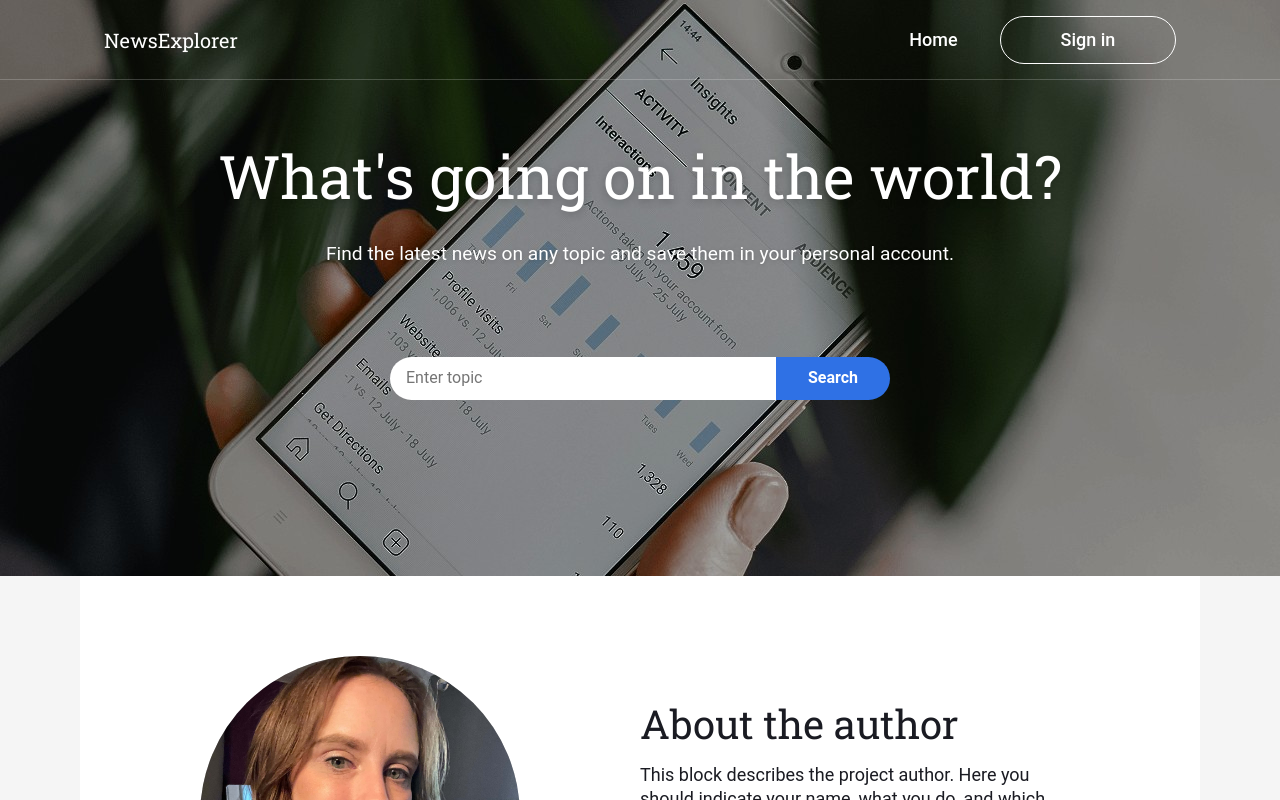
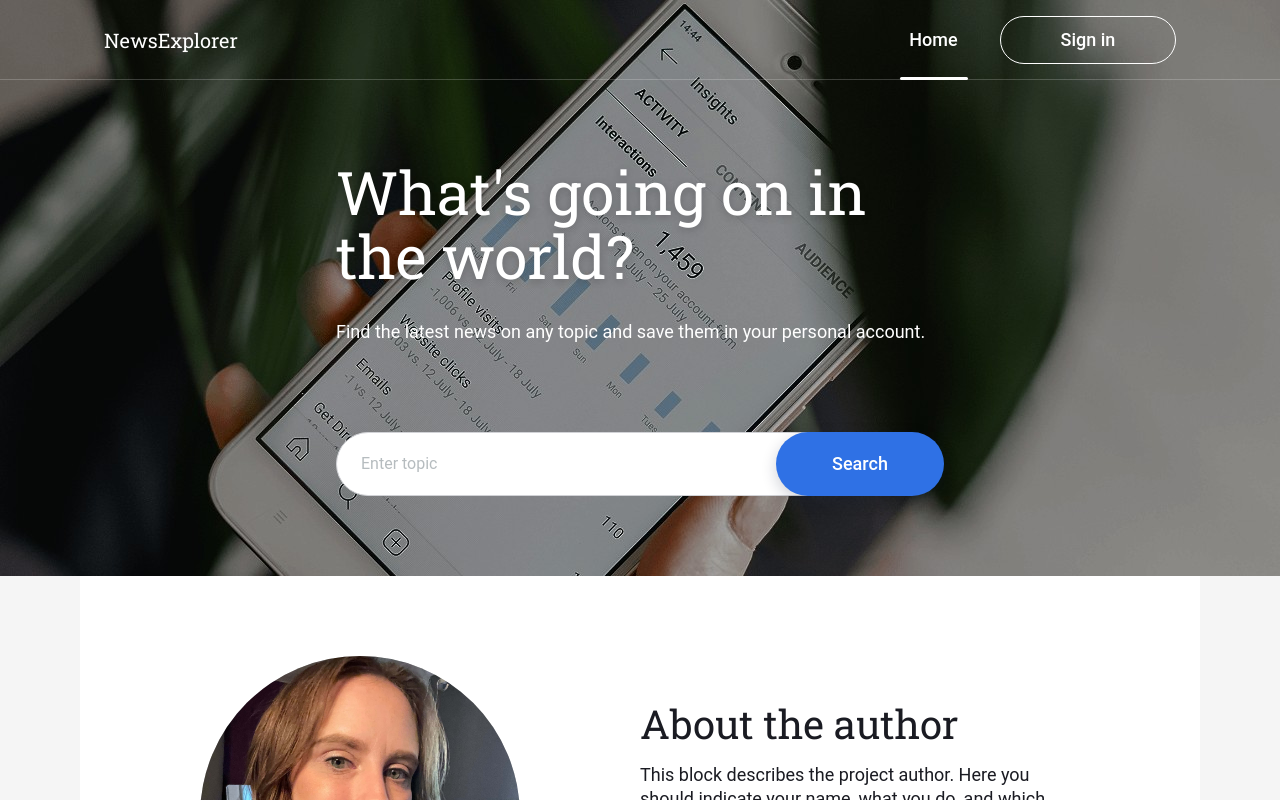
Before and after one commit to ruthlessrebekah/news-explorer-frontend, a React (Vite) app: page / in a window 1280 px wide. Shown: the top 800 px of the page. Built offline with nearby package versions, Linux system fonts and the light colour scheme.

Commit message:
Refactor search bar for Figma-accurate overlap, spacing, and alignment

```diff
--- a/src/components/Header/Header.css
+++ b/src/components/Header/Header.css
@@ -1,3 +1,20 @@
+.Header__saved-underline {
+  display: none;
+}
+
+/* Show underline only on saved news page (Header--black) */
+.Header--black .Header__nav-link--saved .Header__saved-underline {
+  display: block;
+  position: absolute;
+  left: 50%;
+  transform: translateX(-50%);
+  bottom: -28px;
+  width: 178px;
+  height: 3px;
+  background: #1a1b22;
+  border-radius: 2px;
+  z-index: 2;
+}
 /* Saved articles button (main page, Figma spec) */
 .Header__nav-link.Header__nav-link--saved {
   max-width: 114px;
@@ -16,8 +33,8 @@
   margin-right: 64px;
   display: block;
   white-space: nowrap;
-  overflow: hidden;
   text-overflow: ellipsis;
+  position: relative;
 }
 /* Header overlays hero, full width background and border */
 .Header {
@@ -113,9 +130,28 @@
 
 /* Home link underline (active) */
 .Header__nav-link--active {
-  border-bottom: 3px solid #fff;
+  border-bottom: none;
   border-radius: 0;
   padding-bottom: 0;
+  position: relative;
+}
+
+.Header__home-underline {
+  display: none;
+}
+
+/* Show underline only on main page (not .Header--black) */
+.Header:not(.Header--black) .Header__nav-link--active .Header__home-underline {
+  display: block;
+  position: absolute;
+  left: 50%;
+  transform: translateX(-50%);
+  bottom: -16px; /* 1px gap above border, 3px line, sits above border-bottom */
+  width: 68px;
+  height: 3px;
+  background: #fff;
+  border-radius: 2px;
+  z-index: 2;
 }
 
 /* Sign in button */
@@ -308,7 +344,7 @@
     line-height: 24px;
   }
 
-  .Header__nav-signin {
+  .Header__nav-link--signin {
     width: 152px; /* Tablet spec */
     height: 40px; /* Tablet spec */
     font-family: "Roboto", Arial, sans-serif;
--- a/src/components/Header/Header.jsx
+++ b/src/components/Header/Header.jsx
@@ -13,9 +13,13 @@ export default function Header({
 }) {
   return (
     <header
-      className={`Header${isLoggedIn ? " Header--logged-in" : ""}${
-        isBlack ? " Header--black" : ""
-      }`}
+      className={[
+        "Header",
+        isLoggedIn && "Header--logged-in",
+        isBlack && "Header--black",
+      ]
+        .filter(Boolean)
+        .join(" ")}
     >
       <div className="Header__container">
         <a href="/" className="Header__logo" aria-label="Go to main page">
@@ -27,6 +31,7 @@ export default function Header({
             className="Header__nav-link Header__nav-link--home Header__nav-link--active"
           >
             Home
+            <span className="Header__home-underline" />
           </a>
           {!isLoggedIn && (
             <button
@@ -45,6 +50,7 @@ export default function Header({
                 onClick={onSavedArticles}
               >
                 Saved articles
+                <span className="Header__saved-underline" />
               </button>
               <button
                 className="Header__logout-button"
@@ -67,4 +73,3 @@ export default function Header({
     </header>
   );
 }
-// ...existing code...
--- a/src/components/Main/Main.css
+++ b/src/components/Main/Main.css
@@ -136,74 +136,135 @@
   font-weight: 400;
   font-size: 60px;
   line-height: 64px;
-  letter-spacing: 0px;
+  width: 608px;
+  height: 128px;
+  margin-top: 80px;
+  margin-bottom: 0;
+  margin-left: 0;
+  margin-right: 0;
+  text-align: left;
+  letter-spacing: 0;
   opacity: 1;
-  margin: 0;
-  text-align: left;
   text-shadow: 0 2px 8px rgba(0, 0, 0, 0.2);
 }
 
 .Main__subtitle {
-  font-size: 1.2rem;
+  /* Search bar flex wrapper for seamless overlap */
+  /* (removed invalid nested .Main__search-bar) */
+  width: 608px;
+  height: 24px;
+  font-family: "Roboto", Arial, sans-serif;
+  font-size: 18px;
   font-weight: 400;
+  line-height: 24px;
   margin-top: 32px;
   margin-bottom: 0;
-  text-align: center;
-  text-shadow: 0 1px 4px rgba(0, 0, 0, 0.15);
+  text-align: left;
+  letter-spacing: 0;
+  opacity: 1;
+  text-shadow: none;
+}
+/* Search bar flex wrapper for seamless overlap */
+.Main__search-bar {
+  display: flex;
+  width: 608px;
+  position: relative;
+  align-items: center;
+  margin: 88px auto 0 auto; /* Ensuring spacing is 88px under subtitle */
+  justify-content: center;
 }
 
 /* Search bar */
 .Main__search {
   display: flex;
-  justify-content: center;
+  justify-content: flex-start;
   align-items: center;
-  width: 100%;
-  max-width: 500px;
-  margin: 88px auto 2rem auto;
+  width: 472px;
+  height: 64px;
+  border: 1px solid #d1d2d6;
+  border-radius: 100px 0 0 100px;
+  background: #fff;
+  position: relative;
+  box-sizing: border-box;
+  display: flex;
+  align-items: center;
+  padding: 0;
+  z-index: 1;
 }
 
 .Main__search-input {
-  flex: 1;
-  padding: 0.75rem 1rem;
-  border-radius: 2rem 0 0 2rem;
+  width: 376px;
+  height: 22px;
+  padding: 21px 24px;
   border: none;
-  font-size: 1rem;
+  border-radius: 100px;
+  font-family: "Roboto", Arial, sans-serif;
+  font-size: 16px;
+  font-weight: 400;
+  line-height: 22px;
+  color: #1a1b22;
+  background: transparent;
+  z-index: 1;
+  box-sizing: border-box;
+  margin: 0;
+  flex: 1 1 auto;
+  min-width: 0;
+}
+
+/* Remove default outline/border on search input focus */
+.Main__search-input:focus {
+  outline: none;
+  box-shadow: none;
+}
+
+.Main__search-input::placeholder {
+  width: 376px;
+  height: 22px;
+  font-family: "Roboto", Arial, sans-serif;
+  font-size: 16px;
+  font-weight: 400;
+  line-height: 22px;
+  color: #b6bcbf;
+  opacity: 1;
 }
 
 .Main__search-button {
-  padding: 0.75rem 2rem;
-  border-radius: 0 2rem 2rem 0;
+  width: 168px;
+  height: 64px;
   border: none;
-  color: #ffffff;
-  font-size: 1rem;
-  font-weight: 600;
+  border-radius: 100px;
+  background: #2f71e5;
+  color: #fff;
+  font-family: "Roboto", Arial, sans-serif;
+  font-size: 18px;
+  font-weight: 500;
+  line-height: 24px;
   cursor: pointer;
+  box-shadow: 0px 5px 15px 0px #0e1a3933;
   transition: background-color 0.15s ease, color 0.15s ease;
+  margin-left: -32px;
+  z-index: 2;
+  box-sizing: border-box;
+  flex-shrink: 0;
+  padding: 0;
+  position: static;
 }
 
-/* Search button states per Figma */
-.Main__search-button--idle {
-  background-color: #2f71e5; /* text not entered */
-}
-.Main__search-button--idle:hover {
-  background-color: #2f71e5; /* remains same when empty */
-}
-.Main__search-button--idle:active {
-  background-color: #2f71e5; /* remains same when empty */
+.Main__search-button:hover,
+.Main__search-button--ready:hover {
+  background: #347eff;
 }
 
-.Main__search-button--ready {
-  background-color: #2f71e5; /* base color when text entered */
+.Main__search-button:active,
+.Main__search-button--ready:active,
+.Main__search-button--ready.Main__search-button--active {
+  background: #2a65cc;
 }
-.Main__search-button--ready:hover {
-  background-color: #347eff; /* hover when text entered */
-}
-.Main__search-button--ready:active {
-  background-color: #2a65cc; /* on click when text entered */
-}
-/* Ensure keyboard Enter submit also shows active color */
-.Main__search-button--ready.Main__search-button--active {
-  background-color: #2a65cc;
+
+/* Disabled/idle state: keep default color, no hover/active effect needed */
+.Main__search-button--idle {
+  background: #2f71e5;
+  pointer-events: none;
 }
 
 .Main__search-error {
--- a/src/components/Main/Main.jsx
+++ b/src/components/Main/Main.jsx
@@ -80,6 +80,7 @@ function Main({
             Find the latest news on any topic and save them in your personal
             account.
           </p>
+          <div className="Main__search-bar">
             <form className="Main__search" onSubmit={handleSearchSubmit}>
               <input
                 className="Main__search-input"
@@ -88,6 +89,7 @@ function Main({
                 value={searchQuery}
                 onChange={handleInputChange}
               />
+            </form>
             <button
               className={`Main__search-button ${
                 searchQuery.trim()
@@ -107,7 +109,7 @@ function Main({
             >
               Search
             </button>
-          </form>
+          </div>
           {searchError && <p className="Main__search-error">{searchError}</p>}
         </div>
       </section>
```
Lines whose indentation alone changed are shown as unchanged.
